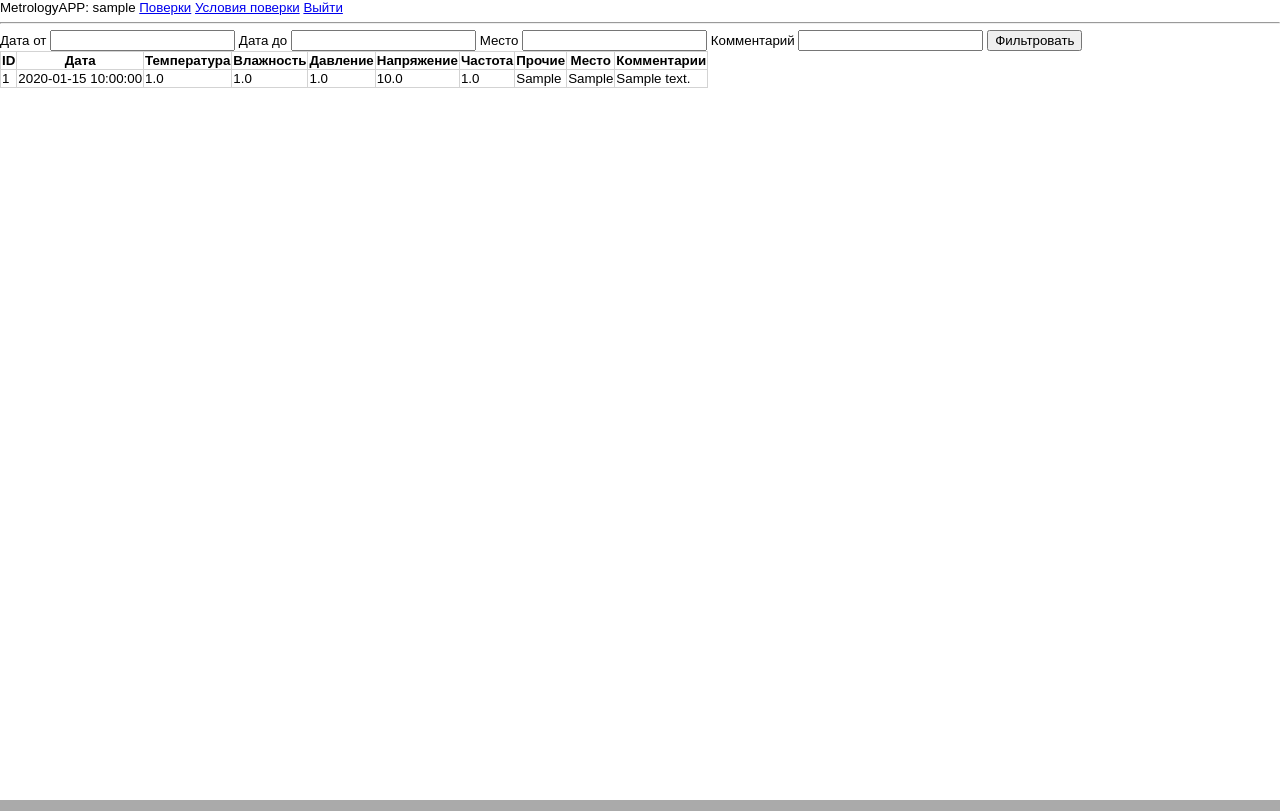
After one commit to ave6990/mysite, a Flask app: page /conditions in a window 1280 px wide. The commit adds this page. Run offline with Flask 3, Linux system fonts and the light colour scheme; the visitor is signed in with stand-in values (Sample User, id 1); tables that the repository leaves empty hold one stand-in row (values such as "Sample post").

Commit message:
On branch dev  Changes to be committed: 	modified:   app/forms.py 	modified:   app/models.py 	modified:   app/routes.py 	new file:   app/static/styles/main.css 	new file:   app/templates/conditions.html 	modified:   app/templates/login.html 	modified:   app/templates/page.html 	new file:   app/templates/verifications.html 	modified:   config.py 	modified:   shell.py 	deleted:    static/styles/main.css

```diff
--- a/app/forms.py
+++ b/app/forms.py
@@ -1,9 +1,28 @@
 from flask_wtf import FlaskForm
-from wtforms import StringField, PasswordField, BooleanField, SubmitField
+from wtforms import SelectField, StringField, PasswordField, BooleanField, SubmitField
 from wtforms.validators import DataRequired
 
 class LoginForm(FlaskForm):
-  username = StringField('Имя пользователя', validators = [DataRequired()])
+  #username = StringField('Имя пользователя', validators = [DataRequired()])
+  username = SelectField('Пользователь', choices=[], validators = [DataRequired()])
   password = PasswordField('Пароль', validators = [DataRequired()])
-  remember_me = BooleanField('Запомнить меня')
+  #remember_me = BooleanField('Запомнить меня')
   submit = SubmitField('Войти')
+
+class ConditionsFilter(FlaskForm):
+  date_from = StringField('Дата от')
+  date_to = StringField('Дата до')
+  location = StringField('Место')
+  comment = StringField('Комментарий')
+  submit = SubmitField('Фильтровать')
+
+class VerificationsFilter(FlaskForm):
+  upload = BooleanField('Выгружено')
+  count = StringField('Счет')
+  engineer = StringField('Поверитель')
+  date = StringField('Дата')
+  mi_type = StringField('Тип СИ')
+  components = StringField('Состав')
+  serial_number = StringField('Зав. №')
+  registry_number = StringField('Рег. №')
+  counteragent = StringField('Собственник')
--- a/app/routes.py
+++ b/app/routes.py
@@ -1,37 +1,83 @@
-from flask import render_template, flash, redirect, url_for, session
-from app import app
-from app.forms import LoginForm
-from app.models import Engineers
+from flask import render_template, flash, redirect, url_for, session, request
+from app import app, db
+from app.forms import LoginForm, ConditionsFilter
+import app.models as models
+from sqlalchemy import select, desc
+from config import Config
 
 @app.route('/')
 @app.route('/index')
 def index():
   if not session.get('logged_in'):
     return redirect(url_for('login'))
-  return render_template('index.html', title="Home", content='Hello from Flask!')
+  return render_template('index.html', title="Поверки",
+    username=f"{session.get('username')}",
+    content='Hello from Flask!')
 
 @app.route('/login', methods=['GET', 'POST'])
 def login():
   form = LoginForm()
+
   if form.validate_on_submit():
-    user = Engineers.query.filter_by(username=form.username.data).first()
-    print(user)
+    #user = models.Engineers.query.filter_by(username=form.username.data).first()
+    user = models.Engineers().get_by_name(form.username.data)
 
     if user is None or not user.check_password(form.password.data):
       flash('Invalid username or password')
       return redirect(url_for('login'))
 
-    flash(f'Login requested for user={form.username.data}, \
-      remember_me={form.remember_me.data}')
+    flash(f'Login requested for user={form.username.data}')
     session['logged_in'] = True
     session['username'] = user.username
+    session['user_id'] = user.id
+    session['current_page'] = "verifications"
     return redirect(url_for('index'))
-  return render_template('login.html', title='Sign In', form=form)
+  return render_template('login.html', title='Войти', form=form)
 
 @app.route('/logout')
 def logout():
   session.pop('logged_in', None)
+  session.pop('username', None)
+  session.pop('user_id', None)
+  session.pop('current_page', None)
+  flash('Войдите в систему под своей учетной записью.')
   return redirect(url_for('login'))
+
+@app.route('/conditions', methods=['GET', 'POST'])
+def conditions():
+  form = ConditionsFilter()
+  stmt = select(models.Conditions)
+
+  if form.validate_on_submit():
+    date_from = form.date_from.data
+    date_to = form.date_to.data
+    location = form.location.data
+    comment = form.comment.data
+
+    if date_from:
+      stmt = stmt.where(models.Conditions.date > date_from)
+    if date_to:
+      stmt = stmt.where(models.Conditions.date < date_to)
+    if location:
+      stmt = stmt.where(models.Conditions.location.like(f'%{location}%'))
+    if comment:
+      stmt = stmt.where(models.Conditions.comment.like(f'%{comment}%'))
+
+  if not session.get('logged_in'):
+    return redirect(url_for('login'))
+  if request.method == 'POST':
+    filters = {
+      'date_from': request.form.get('date_from'),
+      'date_to': request.form.get('date_to'),
+      'location': request.form.get('location'),
+      'comment': request.form.get('comment')
+    }
+
+  stmt = stmt.order_by(desc(models.Conditions.date))
+  data = db.session.scalars(stmt.limit(Config.RECORDS_LIMIT)).all()
+  return render_template('conditions.html', title="Условия поверки",
+    username=session.get('username'),
+    data = data, form = form)
 
 #if __name__ == "__main__":
 #  app.run(debug=True)
--- /dev/null
+++ b/app/static/styles/main.css
@@ -0,0 +1,46 @@
+:root {
+  --color-passive: rgba(150, 150, 150, 0.3);
+  --color-background: white;
+  --color-background-contrast: black;
+  --color-text: black;
+  --color-text-contrast: white;
+  --font-size: 10pt;
+  --sub-font-size: 8pt;
+  --table-border-color: #a4a4a4;
+}
+
+html {
+  margin: 0;
+  padding: 0;
+  font: var(--font-size) sans-serif;
+  background: #aaa;
+}
+
+body {
+  background: white;
+  height: 100vh;
+  width: 100vw;
+  margin: 0;
+}
+
+table {
+  border-collapse: collapse;
+  overflow: scroll;
+  height: 85vh;
+  width: 100vw;
+  display: block;
+}
+
+td, th {
+  border: 1px solid;
+  border-color: lightgray;
+}
+
+td[contenteditable^="false"] {
+  background: var(--color-passive);
+}
+
+#status {
+  width: 100vw;
+  height: 10vh;
+}
--- /dev/null
+++ b/app/templates/conditions.html
@@ -0,0 +1,47 @@
+{% extends "page.html" %}
+{% block content %}
+<form action="" method="post">
+  {{ form.hidden_tag() }}
+  {{ form.date_from.label }}
+  {{ form.date_from() }}
+  {{ form.date_to.label }}
+  {{ form.date_to() }}
+  {{ form.location.label }}
+  {{ form.location() }}
+  {{ form.comment.label }}
+  {{ form.comment() }}
+  {{ form.submit() }}
+</form>
+<table id="conditions">
+  <thead>
+    <tr>
+      <th>ID</th>
+      <th>Дата</th>
+      <th>Температура</th>
+      <th>Влажность</th>
+      <th>Давление</th>
+      <th>Напряжение</th>
+      <th>Частота</th>
+      <th>Прочие</th>
+      <th>Место</th>
+      <th>Комментарии</th>
+    </tr>
+  </thead>
+  <tbody>
+    {% for rec in data %}
+      <tr>
+        <td class="col:id" contenteditable>{{ rec.id }}</td>
+        <td class="col:date" contenteditable>{{ rec.date }}</td>
+        <td class="col:temperature" contenteditable>{{ rec.temperature }}</td>
+        <td class="col:humidity" contenteditable>{{ rec.humidity }}</td>
+        <td class="col:pressure" contenteditable>{{ rec.pressure }}</td>
+        <td class="col:voltage" contenteditable>{{ rec.voltage }}</td>
+        <td class="col:frequency" contenteditable>{{ rec.frequency }}</td>
+        <td class="col:other" contenteditable>{{ rec.other}}</td>
+        <td class="col:location" contenteditable>{{ rec.location}}</td>
+        <td class="col:comment" contenteditable>{{ rec.comment}}</td>
+      <tr>
+    {% endfor %}
+  </tbody>
+</table>
+{% endblock %}
--- a/app/templates/login.html
+++ b/app/templates/login.html
@@ -13,9 +13,6 @@
       {{ form.password(size=32) }}
     </p>
     <p>
-      {{form.remember_me() }} {{form.remember_me.label }}
-    </p>
-    <p>
       {{ form.submit() }}
     </p>
   </form>
--- a/app/templates/page.html
+++ b/app/templates/page.html
@@ -8,12 +8,24 @@
     <link rel="stylesheet" href="static/styles/main.css">
   </head>
   <body>
-    <div>
-      MetrologyAPP:
+    <header>
+      MetrologyAPP: {{ username }}
       <a href= {{ url_for('index') }} >Поверки</a>
+      <a href= {{ url_for('conditions') }} >Условия поверки</a>
+      {% if username  %}
+        <a href= {{ url_for('logout') }} >Выйти</a>
+      {% else %}
         <a href= {{ url_for('login') }} >Войти</a>
-    </div>
+      {% endif %}
+    </header>
     <hr>
+    <main>
+      <section id="content">
+        {% block content %}{% endblock %}
+      </section>
+    </main>
+    <footer>
+      <section id="status">
         {% with messages = get_flashed_messages() %}
           {% if messages %}
             <ul>
@@ -23,6 +35,7 @@
             </ul>
           {% endif %}
         {% endwith %}
-    {% block content %}{% endblock %}
+      </section>
+    </footer>
   </body>
 </html>
--- a/config.py
+++ b/config.py
@@ -4,3 +4,4 @@ class Config:
   SECRET_KEY = os.environ.get('SECRET_KEY') or "enter"
   SQLALCHEMY_DATABASE_URI = os.environ.get('DATABASE_URL') or \
     f'mariadb+mariadbconnector://ave:{SECRET_KEY}@192.168.0.118:3306/midb'
+  RECORDS_LIMIT = 100
--- a/static/styles/main.css
+++ /dev/null
@@ -1,5 +0,0 @@
-html {
-  margin: 0;
-  padding: 0;
-  font: 16pt sans-serif;
-}
```
Also changed, not shown: app/models.py (+8 -8 lines), app/templates/verifications.html (added, +57 -0 lines), shell.py (+8 -6 lines). Lines whose indentation alone changed are shown as unchanged.
